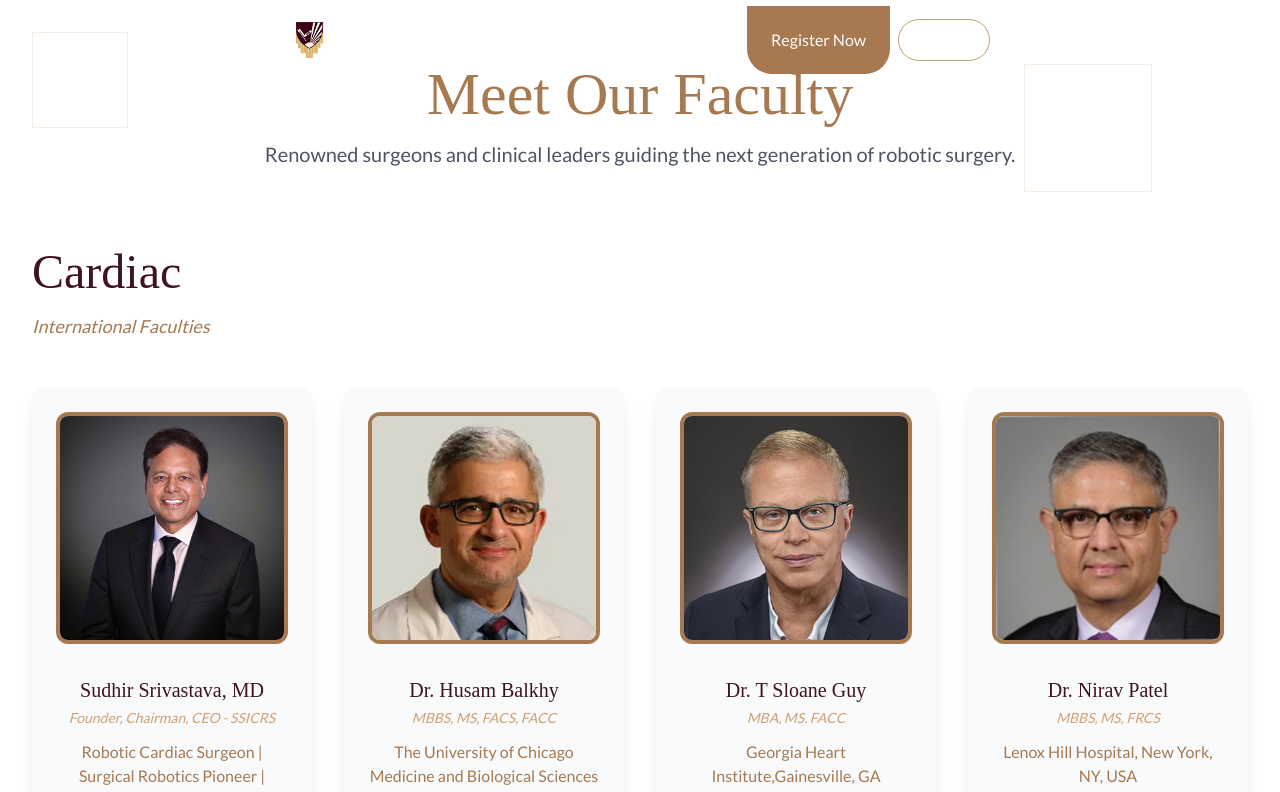
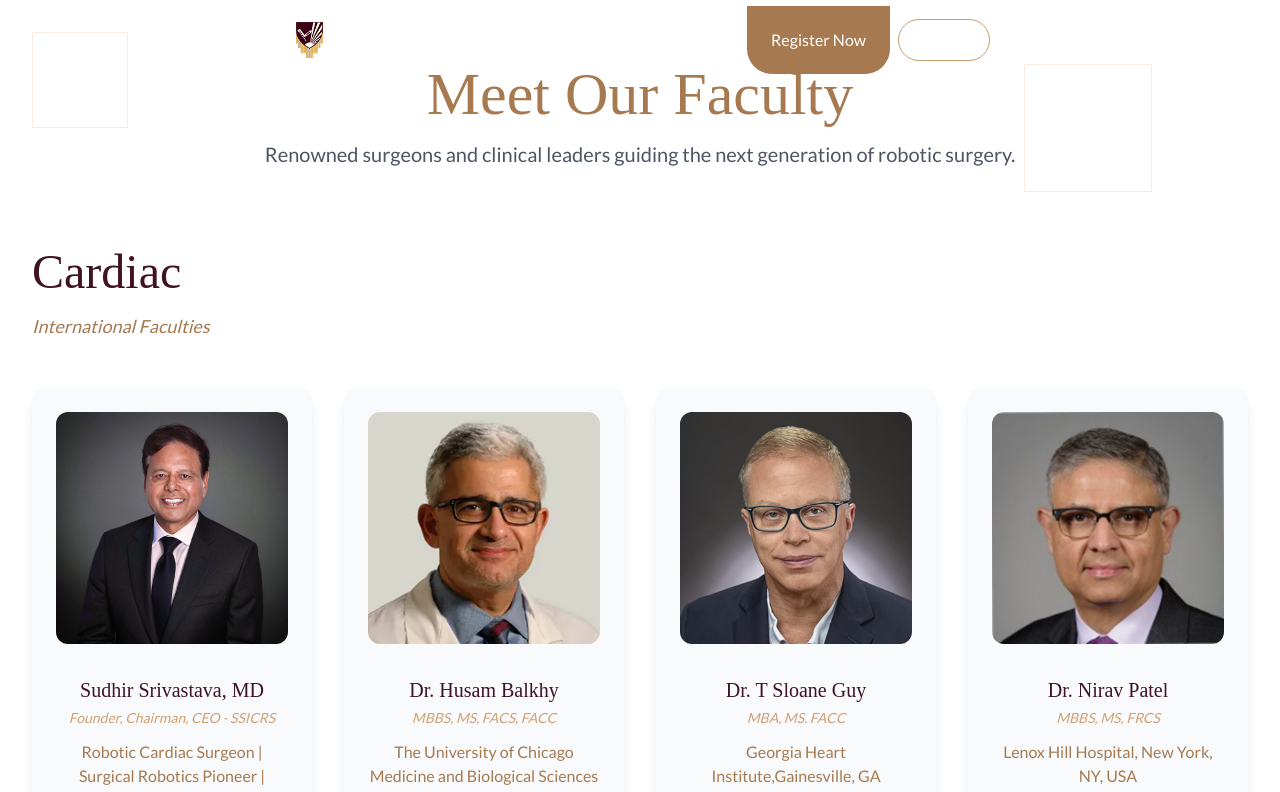
Before and after one commit to puneetshukla041/ssicrs, a Next.js app: page /faculty-card-page in a window 1280 px wide. Shown: the top 792 px of the page. Built offline with nearby package versions, Linux system fonts and the light colour scheme.

Commit message:
Update page.tsx

```diff
--- a/app/faculty-card-page/page.tsx
+++ b/app/faculty-card-page/page.tsx
@@ -132,7 +132,7 @@
       alt={faculty.name}
       width={373}
       height={378}
-      className="rounded-xl w-full h-auto max-w-[280px] aspect-square object-cover mb-4 border-4 border-[#A67950]"
+      className="rounded-xl w-full h-auto max-w-[280px] aspect-square object-cover mb-4" // Removed border-4 border-[#A67950]
       priority={true}
     />
     <h3
```
